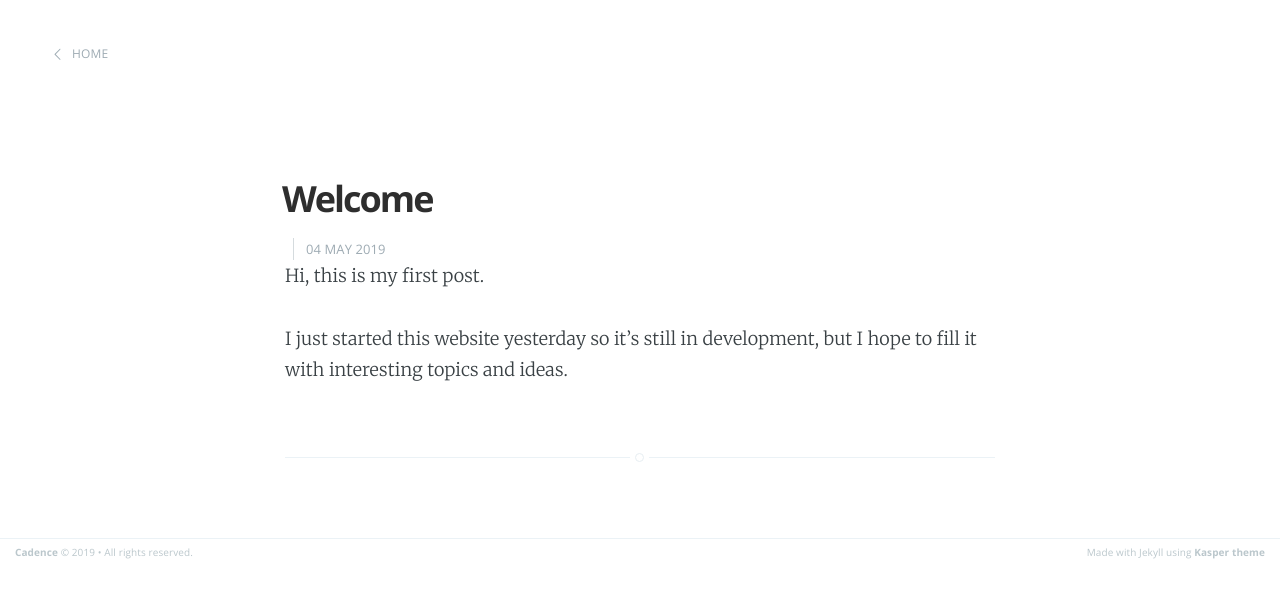
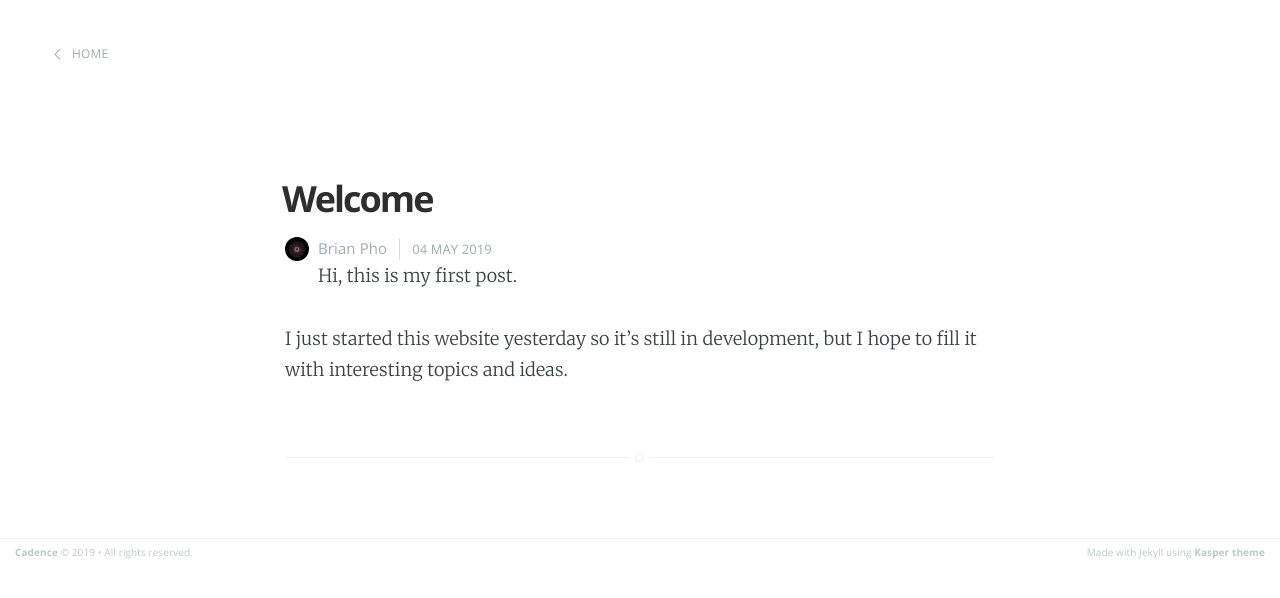
Before and after one commit to Brian-Pho/Cadence, a Jekyll site: the page built from _posts/2019-5-4-welcome.md, in a window 1280 px wide. Shown: the top 598 px of the page. Built offline with Jekyll 4.4.1, drawn with Linux system fonts in a browser that asks for light colours.

Commit message:
Update author HTML

```diff
--- a/_layouts/index.html
+++ b/_layouts/index.html
@@ -42,7 +42,7 @@ cover: false
             {% if site.author %}
             <img class="author-thumb" src="{{ site.baseurl }}/assets/images/profile.jpg" alt="Author's profile picture"
                 nopin="nopin" />
-            {{ site.author }}
+            <span>{{ site.author }}</span>
             {% endif %}
             <time class="post-date" datetime="{{ post.date | date:"%Y-%m-%d" }}">
                 {{ post.date | date_to_string }}
--- a/_layouts/post.html
+++ b/_layouts/post.html
@@ -17,6 +17,11 @@ post_class: post-template
         <header class="post-header">
             <h1 class="post-title">{{ page.title }}</h1>
             <section class="post-meta">
+                {% if site.author %}
+                <img class="author-thumb" src="{{ site.baseurl }}/assets/images/profile.jpg"
+                    alt="Author's profile picture" nopin="nopin" />
+                {{ site.author }}
+                {% endif %}
                 <time class="post-date"
                     datetime="{{ page.date | date:"%Y-%m-%d" }}">{{ page.date | date_to_string }}</time>
             </section>
```
